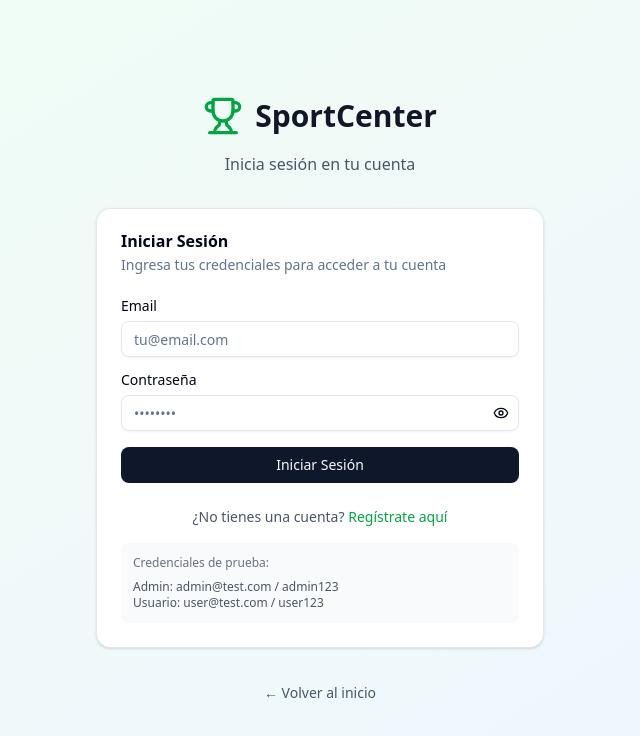
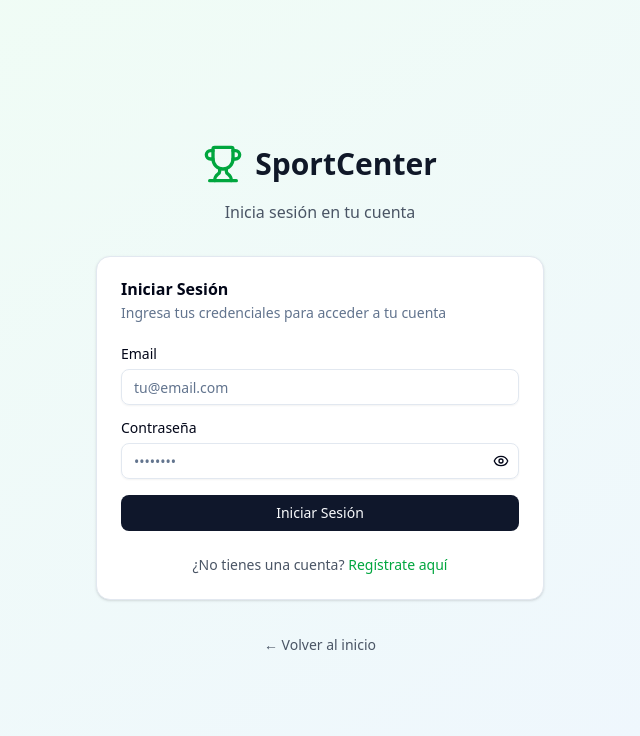
Before and after one commit to CesarS39/SportCenter, a Next.js app: page /auth/login in a window 1280 px wide. Shown: the top 736 px of the page, without its empty margins (320-960 px from the left). Built offline with nearby package versions, Linux system fonts and the light colour scheme; no server answers.

Commit message:
eliminacion de sugerencia de usuarios en login

```diff
--- a/src/app/auth/login/page.tsx
+++ b/src/app/auth/login/page.tsx
@@ -161,11 +161,6 @@ export default function LoginPage() {
             </div>
 
             {/* Demo credentials */}
-            <div className="mt-4 p-3 bg-gray-50 rounded-md">
-              <p className="text-xs text-gray-500 mb-2">Credenciales de prueba:</p>
-              <p className="text-xs text-gray-600">Admin: admin@test.com / admin123</p>
-              <p className="text-xs text-gray-600">Usuario: user@test.com / user123</p>
-            </div>
           </CardContent>
         </Card>
 
```
